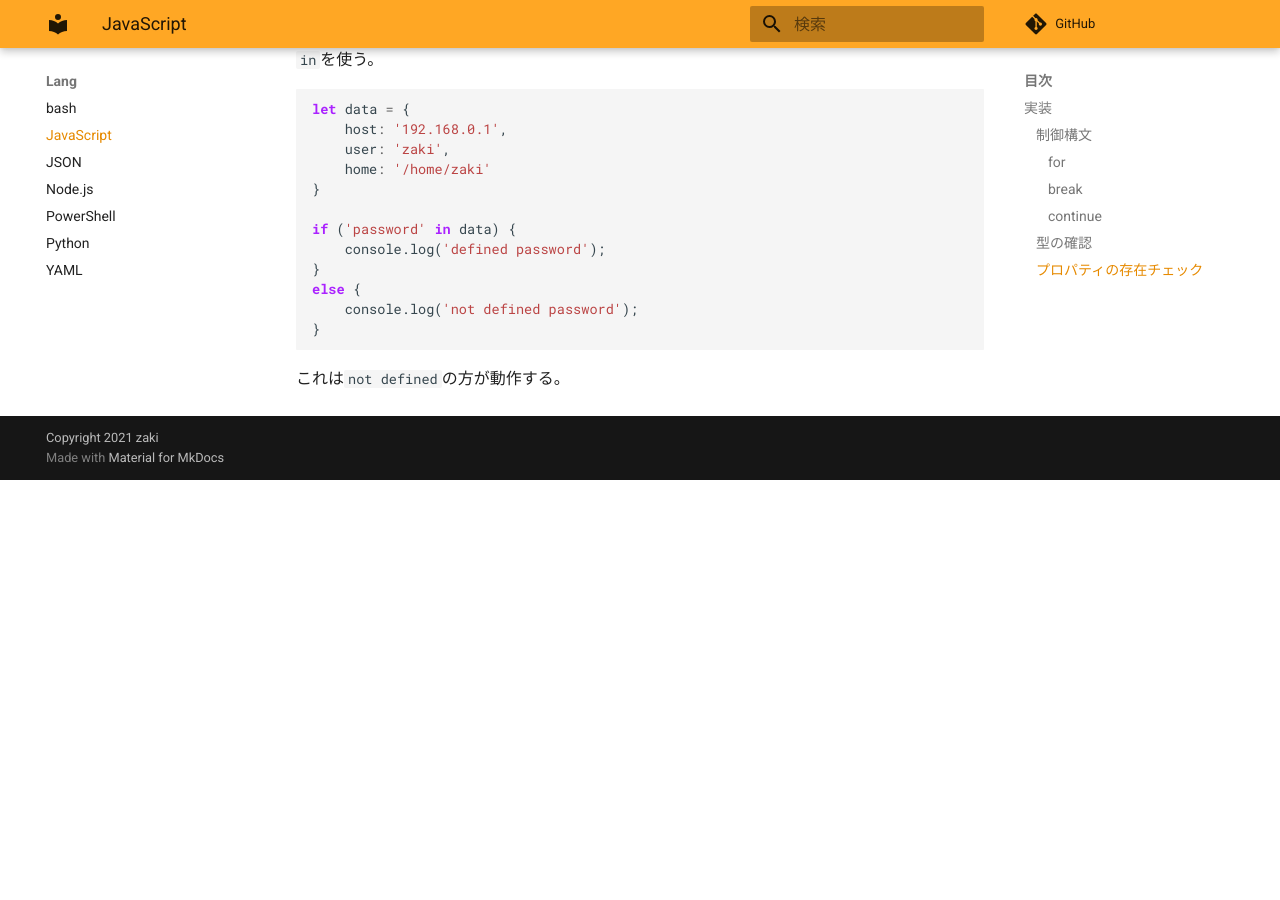
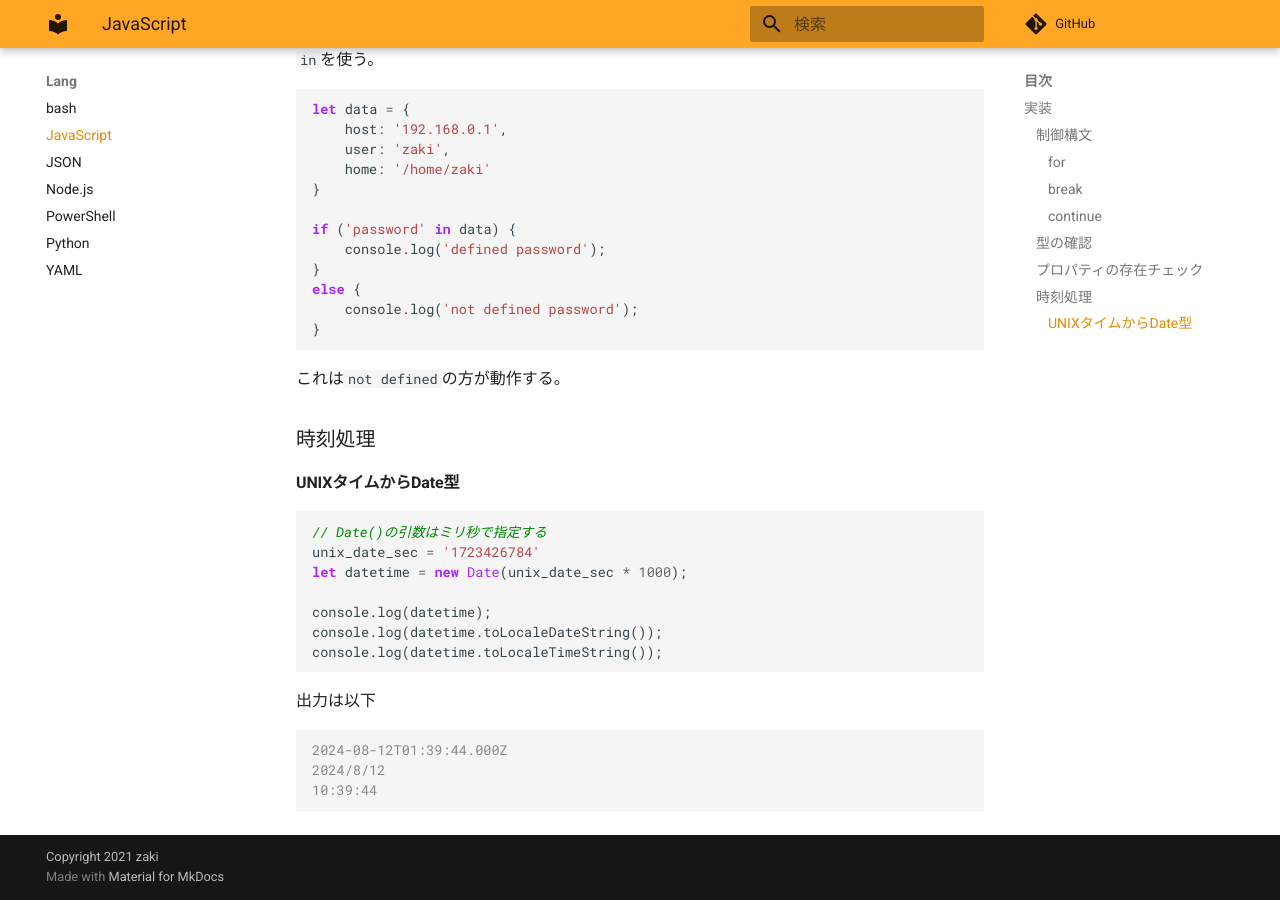
Before and after one commit to zaki-lknr/docs, an MkDocs documentation site: the page built from docs/lang/js.md, in a window 1280 px wide and 900 px high, scrolled down 1005 px. Built offline with MkDocs 1.6.1 and Material for MkDocs 9.7.7, drawn with Linux system fonts in a browser that asks for light colours; comment, search, counter and statistics services are not loaded; before the commit the page ends 1485 px from its top, so only the background shows below that.

Commit message:
add: lang/javascript: unix秒からDate型

````diff
--- a/docs/lang/js.md
+++ b/docs/lang/js.md
@@ -59,3 +59,25 @@ else {
 ```
 
 これは`not defined`の方が動作する。
+
+### 時刻処理
+
+#### UNIXタイムからDate型
+
+```javascript
+// Date()の引数はミリ秒で指定する
+unix_date_sec = '1723426784'
+let datetime = new Date(unix_date_sec * 1000);
+
+console.log(datetime);
+console.log(datetime.toLocaleDateString());
+console.log(datetime.toLocaleTimeString());
+```
+
+出力は以下
+
+```console
+2024-08-12T01:39:44.000Z
+2024/8/12
+10:39:44
+```
````
